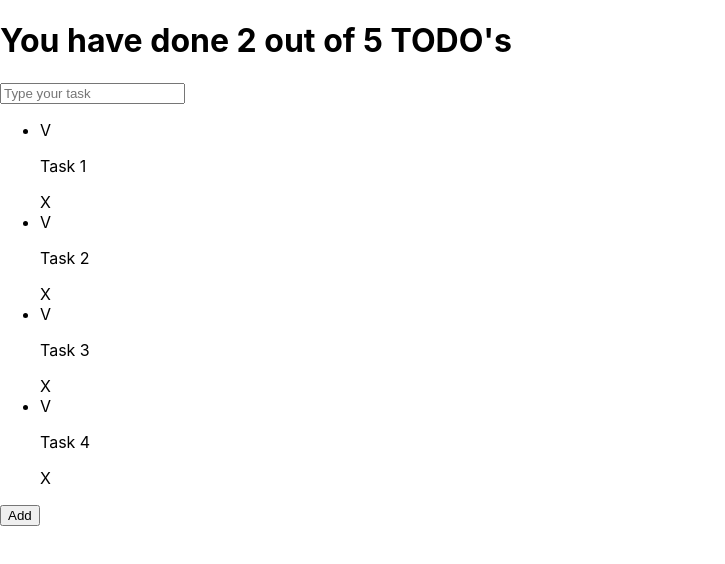
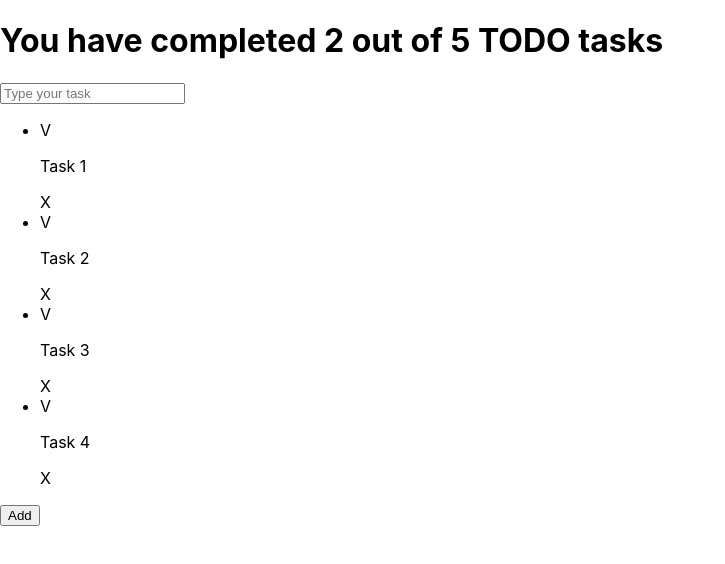
Before and after one commit to jhojan789/todo-list, a React (Create React App) app: page / in a window 1280 px wide. Shown: the top 564 px of the page, without its empty margins (0-725 px from the left). Built offline with nearby package versions, Linux system fonts and the light colour scheme.

Commit message:
Renamed TodoTitle to TodoCounter

```diff
--- a/src/App.js
+++ b/src/App.js
@@ -1,4 +1,4 @@
-import { TodoTitle } from './TodoTitle';
+import { TodoCounter } from './TodoCounter';
 import { TodoSearch } from './TodoSearch';
 import { TodoList } from './TodoList';
 import { TodoItem } from './TodoItem';
@@ -20,7 +20,7 @@ function App() {
 
   return (
       <React.Fragment>
-        <TodoTitle completed={2} total={5}/>
+        <TodoCounter completed={2} total={5}/>
 
         <TodoSearch/>
         <TodoList>
--- /dev/null
+++ b/src/TodoCounter.js
@@ -0,0 +1,7 @@
+function TodoCounter({completed,total}){
+  return (
+    <h1>You have completed {completed} out of {total} TODO tasks</h1>
+  );
+}
+
+export {TodoCounter};
--- a/src/TodoTitle.js
+++ /dev/null
@@ -1,7 +0,0 @@
-function TodoTitle({completed,total}){
-  return (
-    <h1>You have done {completed} out of {total} TODO's</h1>
-  );
-}
-
-export {TodoTitle};
```
